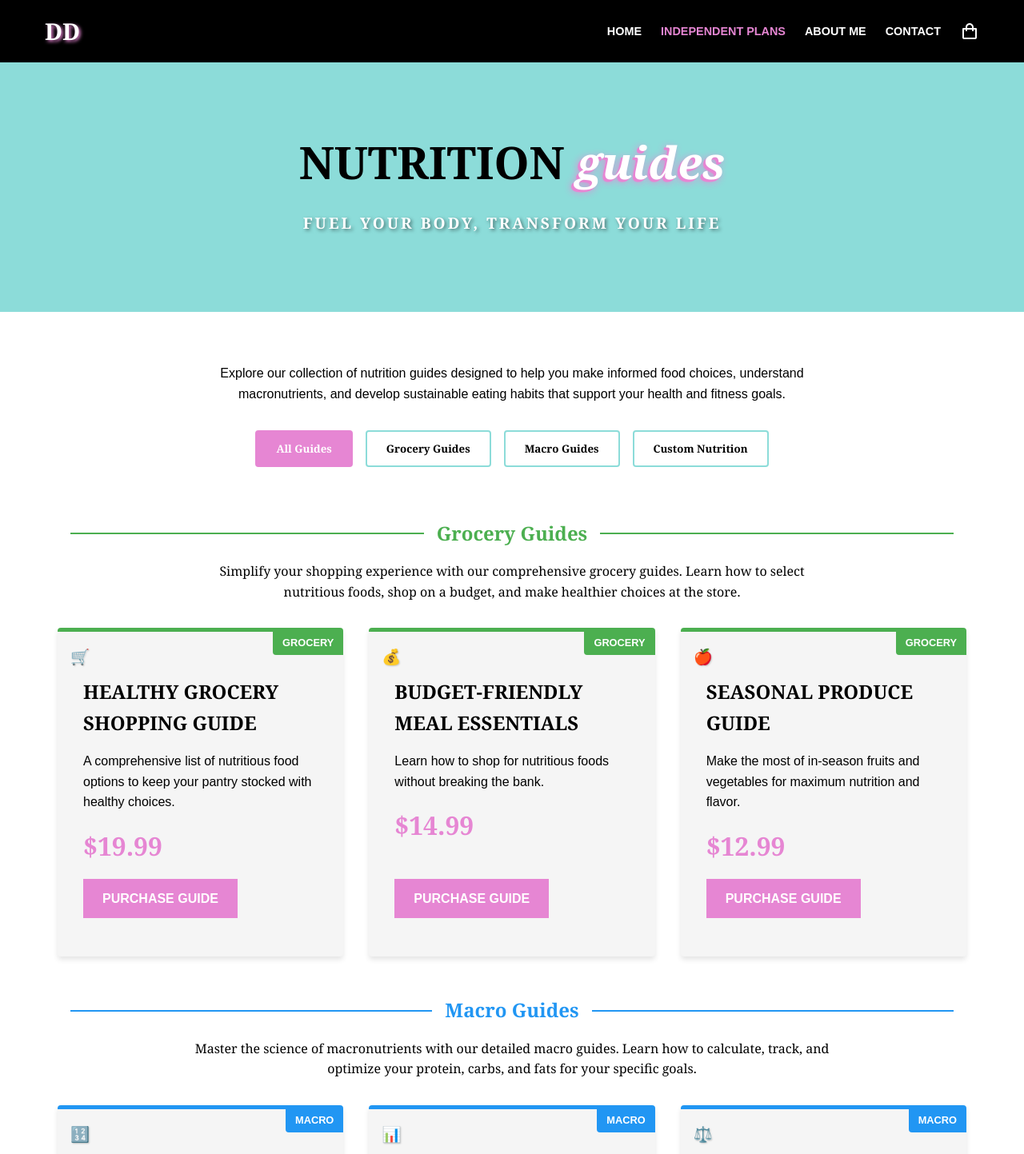
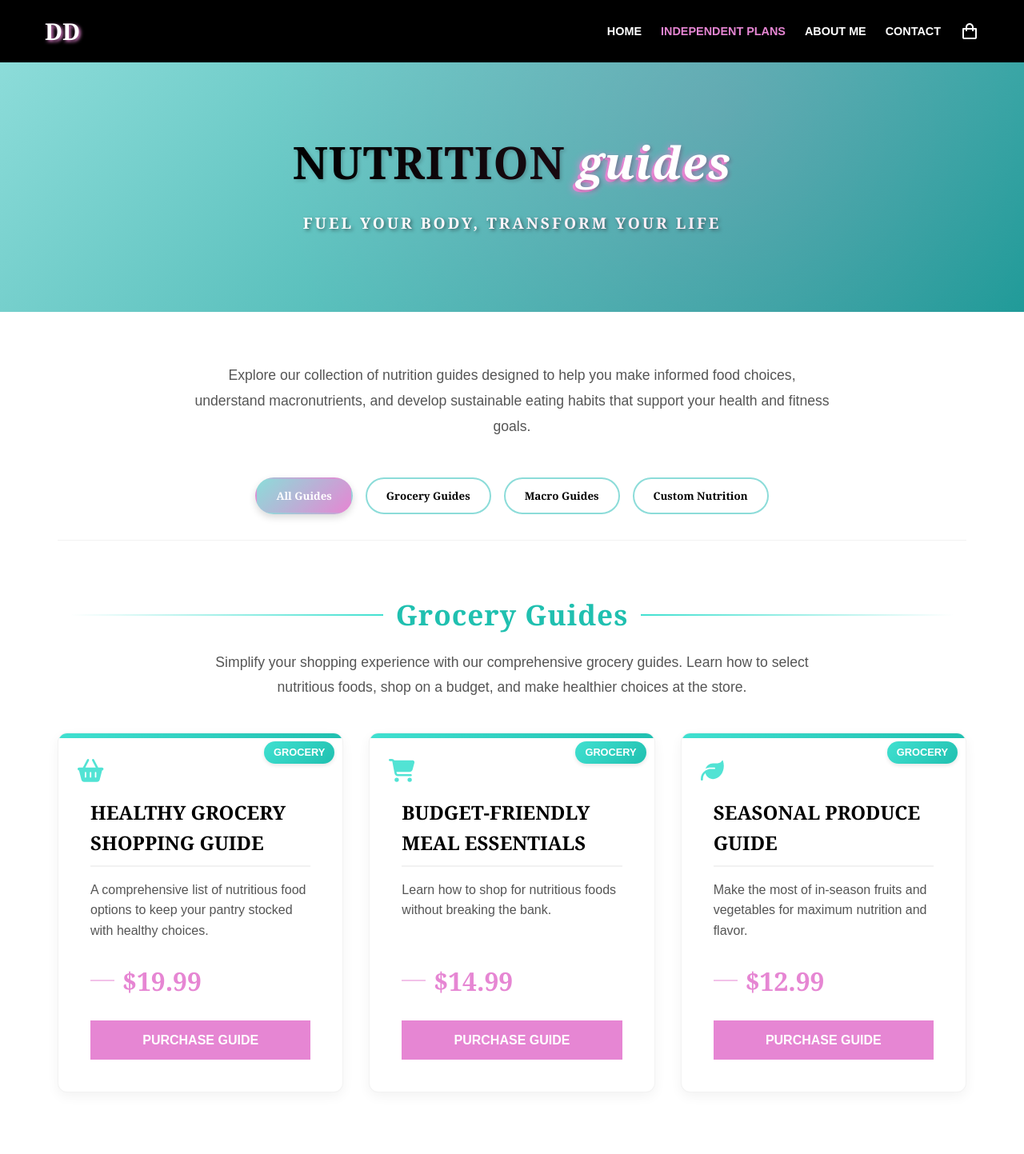
Before and after one commit to jc-able/danis-discipline, a React (Create React App) app in the folder client/: page /plans in a window 1280 px wide. Shown: the top 1443 px of the page at 80% size. Built offline with nearby package versions, Linux system fonts and the light colour scheme; no server answers; the database is empty; a web font is replaced by a local one.

Commit message:
Modernize PlansPage design with Font Awesome icons and improved aesthetics

```diff
--- a/client/src/pages/PlansPage.js
+++ b/client/src/pages/PlansPage.js
@@ -4,6 +4,14 @@ import Section from '../components/Section';
 import Button from '../components/Button';
 import { getIndependentPlans, subscribeToNewsletter } from '../services/supabaseClient';
 import { useForm } from 'react-hook-form';
+// Import Font Awesome components
+import { FontAwesomeIcon } from '@fortawesome/react-fontawesome';
+import {
+  faShoppingBasket, faShoppingCart, faStore,
+  faCalculator, faChartPie, faChartLine,
+  faUtensils, faAppleAlt, faCarrot,
+  faLeaf, faDumbbell, faCocktail
+} from '@fortawesome/free-solid-svg-icons';
 
 // Create a component for white text with pink shadow
 const TealPinkEffect = styled.span`
@@ -29,12 +37,23 @@ const TealPinkEffect = styled.span`
 `;
 
 const HeaderSection = styled.div`
-  background-color: var(--teal);
+  background: linear-gradient(135deg, var(--teal) 0%, #1a9c98 100%);
   color: var(--black);
   padding: 5rem 0;
   text-align: center;
   position: relative;
   overflow: hidden;
+
+  &::before {
+    content: '';
+    position: absolute;
+    top: 0;
+    left: 0;
+    right: 0;
+    bottom: 0;
+    background: radial-gradient(circle at 70% 20%, rgba(255, 105, 180, 0.15) 0%, transparent 60%);
+    pointer-events: none;
+  }
 `;
 
 const HeaderTitle = styled.h1`
@@ -42,6 +61,8 @@ const HeaderTitle = styled.h1`
   margin-bottom: 1rem;
   font-family: 'Georgia', serif;
   font-weight: 700;
+  letter-spacing: 1px;
+  text-shadow: 2px 2px 4px rgba(0, 0, 0, 0.2);
 
   @media (max-width: 768px) {
     font-size: 2.5rem;
@@ -67,6 +88,13 @@ const CategoryNav = styled.div`
   justify-content: center;
   margin: 2rem 0;
   flex-wrap: wrap;
+  position: sticky;
+  top: 0;
+  z-index: 100;
+  background-color: rgba(255, 255, 255, 0.95);
+  padding: 1rem 0;
+  border-bottom: 1px solid rgba(0, 0, 0, 0.05);
+  backdrop-filter: blur(5px);
 
   @media (max-width: 768px) {
     flex-direction: column;
@@ -75,20 +103,24 @@ const CategoryNav = styled.div`
 `;
 
 const CategoryButton = styled.button`
-  background: ${props => props.active ? 'var(--pink)' : 'transparent'};
+  background: ${props => props.active ? 'linear-gradient(135deg, var(--teal) 0%, var(--pink) 100%)' : 'transparent'};
   color: ${props => props.active ? 'white' : 'var(--black)'};
-  border: 2px solid ${props => props.active ? 'var(--pink)' : 'var(--teal)'};
+  border: 2px solid ${props => props.active ? 'transparent' : 'var(--teal)'};
   padding: 0.75rem 1.5rem;
   margin: 0 0.5rem 1rem;
-  border-radius: 4px;
+  border-radius: 50px;
   font-family: 'Georgia', serif;
   font-weight: 600;
   cursor: pointer;
   transition: all 0.3s ease;
+  box-shadow: ${props => props.active ? '0 4px 10px rgba(0, 0, 0, 0.15)' : 'none'};
 
   &:hover {
-    background: ${props => props.active ? 'var(--pink)' : 'var(--teal)'};
-    color: white;
+    background: ${props => props.active
+      ? 'linear-gradient(135deg, var(--teal) 0%, var(--pink) 100%)'
+      : 'linear-gradient(135deg, rgba(0, 173, 168, 0.1) 0%, rgba(255, 105, 180, 0.1) 100%)'};
+    transform: translateY(-2px);
+    box-shadow: 0 4px 10px rgba(0, 0, 0, 0.1);
   }
 
   @media (max-width: 768px) {
@@ -116,64 +148,112 @@ const PlansGrid = styled.div`
 `;
 
 const PlanCard = styled.div`
-  padding: 2rem;
-  border-radius: 4px;
-  background-color: var(--light-gray);
+  padding: 2.5rem;
+  border-radius: 12px;
+  background-color: var(--white);
   display: flex;
   flex-direction: column;
   position: relative;
-  transition: transform 0.3s ease;
-  box-shadow: 0 4px 6px rgba(0, 0, 0, 0.1);
-  border-top: 5px solid ${props =>
-    props.category === 'grocery' ? '#4CAF50' :
-    props.category === 'macro' ? '#2196F3' :
-    props.category === 'nutrition' ? '#FF9800' : 'var(--pink)'};
+  transition: all 0.3s ease;
+  box-shadow: 0 5px 15px rgba(0, 0, 0, 0.05);
+  border: 1px solid rgba(0, 0, 0, 0.05);
+  overflow: hidden;
+
+  &::before {
+    content: '';
+    position: absolute;
+    top: 0;
+    left: 0;
+    right: 0;
+    height: 6px;
+    background: ${props =>
+      props.category === 'grocery'
+        ? 'linear-gradient(135deg, #40E0D0 0%, #20C0B0 100%)'
+        : props.category === 'macro'
+        ? 'linear-gradient(135deg, #FF69B4 0%, #FF1493 100%)'
+        : 'linear-gradient(135deg, #9370DB 0%, #8A2BE2 100%)'};
+  }
 
   &:hover {
     transform: translateY(-10px);
+    box-shadow: 0 15px 30px rgba(0, 0, 0, 0.1);
   }
 `;
 
 const CategoryLabel = styled.div`
   position: absolute;
-  top: 0;
-  right: 0;
-  background-color: ${props =>
-    props.category === 'grocery' ? '#4CAF50' :
-    props.category === 'macro' ? '#2196F3' :
-    props.category === 'nutrition' ? '#FF9800' : 'var(--pink)'};
+  top: 10px;
+  right: 10px;
+  background: ${props =>
+    props.category === 'grocery'
+      ? 'linear-gradient(135deg, #40E0D0 0%, #20C0B0 100%)'
+      : props.category === 'macro'
+      ? 'linear-gradient(135deg, #FF69B4 0%, #FF1493 100%)'
+      : 'linear-gradient(135deg, #9370DB 0%, #8A2BE2 100%)'};
   color: white;
   padding: 0.25rem 0.75rem;
   font-size: 0.8rem;
-  border-radius: 0 0 0 4px;
+  border-radius: 50px;
   font-weight: bold;
   text-transform: uppercase;
+  box-shadow: 0 2px 5px rgba(0, 0, 0, 0.1);
 `;
 
-const PlanNumber = styled.div`
+const IconWrapper = styled.div`
   position: absolute;
-  top: 1rem;
-  left: 1rem;
-  font-size: 1.2rem;
-  font-weight: bold;
-  color: var(--pink);
-  font-family: 'Georgia', serif;
-  text-shadow: 1px 1px 2px rgba(0, 0, 0, 0.2);
+  top: 1.5rem;
+  left: 1.5rem;
+  font-size: 1.8rem;
+  color: ${props =>
+    props.category === 'grocery'
+      ? '#40E0D0'
+      : props.category === 'macro'
+      ? '#FF69B4'
+      : '#9370DB'};
+  opacity: 0.9;
+  transition: all 0.3s ease;
+
+  ${PlanCard}:hover & {
+    transform: scale(1.1);
+  }
 `;
 
 const PlanTitle = styled.h3`
   font-size: 1.5rem;
-  margin: 1.5rem 0 1rem;
+  margin: 2.5rem 0 1rem;
   font-family: 'Georgia', serif;
   font-weight: 600;
+  color: var(--black);
+  padding-bottom: 0.5rem;
+  border-bottom: 2px solid rgba(0, 0, 0, 0.05);
+`;
+
+const PlanDescription = styled.p`
+  color: #555;
+  font-family: 'Arial', sans-serif;
+  line-height: 1.6;
+  margin-bottom: 1.5rem;
+  flex-grow: 1;
 `;
 
 const PlanPrice = styled.div`
   font-size: 2rem;
-  margin-bottom: 1rem;
+  margin-bottom: 1.5rem;
   font-weight: bold;
   color: var(--pink);
   font-family: 'Georgia', serif;
+  display: flex;
+  align-items: center;
+
+  &::before {
+    content: '';
+    display: block;
+    width: 30px;
+    height: 2px;
+    background-color: var(--pink);
+    margin-right: 10px;
+    opacity: 0.5;
+  }
 `;
 
 const SectionTitle = styled.h2`
@@ -182,34 +262,50 @@ const SectionTitle = styled.h2`
   color: var(--black);
   margin-bottom: 1.5rem;
   text-align: center;
+  font-size: 2.2rem;
+  letter-spacing: 1px;
 `;
 
 const CategoryTitle = styled.h2`
   font-family: 'Georgia', serif;
   font-weight: 600;
   color: ${props =>
-    props.category === 'grocery' ? '#4CAF50' :
-    props.category === 'macro' ? '#2196F3' :
-    props.category === 'nutrition' ? '#FF9800' : 'var(--black)'};
-  margin: 3rem 0 1rem;
+    props.category === 'grocery' ? '#20C0B0' :
+    props.category === 'macro' ? '#FF1493' :
+    props.category === 'nutrition' ? '#8A2BE2' : 'var(--black)'};
+  margin: 4rem 0 1rem;
   text-align: center;
   display: flex;
   align-items: center;
   justify-content: center;
+  font-size: 2.2rem;
+  letter-spacing: 1px;
 
   &::before, &::after {
     content: '';
     flex: 1;
-    border-bottom: 2px solid ${props =>
-      props.category === 'grocery' ? '#4CAF50' :
-      props.category === 'macro' ? '#2196F3' :
-      props.category === 'nutrition' ? '#FF9800' : 'var(--pink)'};
+    height: 2px;
+    background: ${props =>
+      props.category === 'grocery'
+        ? 'linear-gradient(to right, transparent, #40E0D0)'
+        : props.category === 'macro'
+        ? 'linear-gradient(to right, transparent, #FF69B4)'
+        : 'linear-gradient(to right, transparent, #9370DB)'};
     margin: 0 1rem;
+  }
+
+  &::after {
+    background: ${props =>
+      props.category === 'grocery'
+        ? 'linear-gradient(to left, transparent, #40E0D0)'
+        : props.category === 'macro'
+        ? 'linear-gradient(to left, transparent, #FF69B4)'
+        : 'linear-gradient(to left, transparent, #9370DB)'};
   }
 
   @media (max-width: 768px) {
     &::before, &::after {
-      display: none;
+      width: 30px;
     }
   }
 `;
@@ -217,45 +313,95 @@ const CategoryTitle = styled.h2`
 const CategoryDescription = styled.p`
   text-align: center;
   max-width: 800px;
-  margin: 0 auto 2rem;
-  font-family: 'Georgia', serif;
+  margin: 0 auto 2.5rem;
+  font-family: 'Arial', sans-serif;
+  line-height: 1.8;
+  color: #555;
+  font-size: 1.1rem;
 `;
 
 const EmptyCategory = styled.div`
   text-align: center;
-  padding: 3rem;
-  background-color: #f9f9f9;
-  border-radius: 8px;
+  padding: 4rem 2rem;
+  background: linear-gradient(135deg, #f9f9f9 0%, #f3f3f3 100%);
+  border-radius: 12px;
   margin: 2rem 0;
+  border: 1px dashed #ddd;
+
+  h3 {
+    font-family: 'Georgia', serif;
+    margin-bottom: 1rem;
+    color: var(--teal);
+  }
+
+  p {
+    color: #666;
+    font-family: 'Arial', sans-serif;
+  }
 `;
 
 const SubscriptionForm = styled.form`
   max-width: 500px;
   margin: 0 auto;
-  padding: 2rem;
+  padding: 2.5rem;
   background-color: var(--white);
-  border-radius: 8px;
-  box-shadow: 0 4px 6px rgba(0, 0, 0, 0.1);
+  border-radius: 12px;
+  box-shadow: 0 10px 30px rgba(0, 0, 0, 0.1);
 `;
 
 const SubscriptionInput = styled.input`
   width: 100%;
-  padding: 0.75rem;
-  margin-bottom: 1rem;
-  border: 1px solid #ddd;
-  border-radius: 4px;
+  padding: 0.9rem 1rem;
+  margin-bottom: 1.2rem;
+  border: 1px solid rgba(0, 0, 0, 0.1);
+  border-radius: 50px;
   font-family: 'Arial', sans-serif;
+  font-size: 1rem;
+  transition: all 0.3s ease;
+
+  &:focus {
+    outline: none;
+    border-color: var(--teal);
+    box-shadow: 0 0 0 3px rgba(0, 173, 168, 0.2);
+  }
+
+  &::placeholder {
+    color: #aaa;
+  }
 `;
 
 const FormMessage = styled.div`
   margin-top: 1rem;
-  padding: 0.5rem;
+  padding: 0.8rem;
   text-align: center;
-  border-radius: 4px;
+  border-radius: 8px;
   color: ${props => props.error ? '#e74c3c' : '#2ecc71'};
   background-color: ${props => props.error ? '#fadbd8' : '#d5f5e3'};
   font-family: 'Arial', sans-serif;
+  animation: fadeIn 0.5s ease;
+
+  @keyframes fadeIn {
+    from { opacity: 0; transform: translateY(-10px); }
+    to { opacity: 1; transform: translateY(0); }
+  }
 `;
+
+// Helper function to get appropriate icon for each plan
+const getCategoryIcon = (category, title) => {
+  if (category === 'grocery') {
+    if (title.toLowerCase().includes('budget')) return faShoppingCart;
+    if (title.toLowerCase().includes('seasonal')) return faLeaf;
+    return faShoppingBasket;
+  } else if (category === 'macro') {
+    if (title.toLowerCase().includes('tracking')) return faChartLine;
+    if (title.toLowerCase().includes('cycling')) return faDumbbell;
+    return faCalculator;
+  } else { // nutrition
+    if (title.toLowerCase().includes('restaurant')) return faUtensils;
+    if (title.toLowerCase().includes('busy')) return faCocktail;
+    return faAppleAlt;
+  }
+};
 
 const PlansPage = () => {
   const [plans, setPlans] = useState([]);
@@ -288,19 +434,19 @@ const PlansPage = () => {
   // Fallback plans organized by category
   const fallbackPlans = [
     // Grocery Guides
-    { id: 1, title: "HEALTHY GROCERY SHOPPING GUIDE", category: "grocery", price: 19.99, description: "A comprehensive list of nutritious food options to keep your pantry stocked with healthy choices.", order: 1, icon: "🛒" },
-    { id: 2, title: "BUDGET-FRIENDLY MEAL ESSENTIALS", category: "grocery", price: 14.99, description: "Learn how to shop for nutritious foods without breaking the bank.", order: 2, icon: "💰" },
-    { id: 3, title: "SEASONAL PRODUCE GUIDE", category: "grocery", price: 12.99, description: "Make the most of in-season fruits and vegetables for maximum nutrition and flavor.", order: 3, icon: "🍎" },
+    { id: 1, title: "HEALTHY GROCERY SHOPPING GUIDE", category: "grocery", price: 19.99, description: "A comprehensive list of nutritious food options to keep your pantry stocked with healthy choices.", order: 1 },
+    { id: 2, title: "BUDGET-FRIENDLY MEAL ESSENTIALS", category: "grocery", price: 14.99, description: "Learn how to shop for nutritious foods without breaking the bank.", order: 2 },
+    { id: 3, title: "SEASONAL PRODUCE GUIDE", category: "grocery", price: 12.99, description: "Make the most of in-season fruits and vegetables for maximum nutrition and flavor.", order: 3 },
 
     // Macro Guides
-    { id: 4, title: "MACRO CALCULATION BASICS", category: "macro", price: 24.99, description: "Learn how to calculate your ideal macronutrients for your specific goals.", order: 4, icon: "🔢" },
-    { id: 5, title: "CUSTOM MACRO TRACKING GUIDE", category: "macro", price: 29.99, description: "Personalized macro recommendations with tracking templates and tools.", order: 5, icon: "📊" },
-    { id: 6, title: "MACRO CYCLING FOR WEIGHT LOSS", category: "macro", price: 34.99, description: "Advanced techniques for breaking through plateaus with strategic macro cycling.", order: 6, icon: "⚖️" },
+    { id: 4, title: "MACRO CALCULATION BASICS", category: "macro", price: 24.99, description: "Learn how to calculate your ideal macronutrients for your specific goals.", order: 4 },
+    { id: 5, title: "CUSTOM MACRO TRACKING GUIDE", category: "macro", price: 29.99, description: "Personalized macro recommendations with tracking templates and tools.", order: 5 },
+    { id: 6, title: "MACRO CYCLING FOR WEIGHT LOSS", category: "macro", price: 34.99, description: "Advanced techniques for breaking through plateaus with strategic macro cycling.", order: 6 },
 
     // Custom Nutrition Plans
-    { id: 7, title: "PERSONALIZED NUTRITION ASSESSMENT", category: "nutrition", price: 49.99, description: "Custom nutrition evaluation with personalized recommendations for your goals.", order: 7, icon: "📋" },
-    { id: 8, title: "RESTAURANT DINING GUIDE", category: "nutrition", price: 19.99, description: "How to make healthy choices when eating out at various types of restaurants.", order: 8, icon: "🍽️" },
-    { id: 9, title: "NUTRITION PLAN FOR BUSY LIFESTYLES", category: "nutrition", price: 39.99, description: "Quick and easy nutrition strategies for those with hectic schedules.", order: 9, icon: "⏱️" }
+    { id: 7, title: "PERSONALIZED NUTRITION ASSESSMENT", category: "nutrition", price: 49.99, description: "Custom nutrition evaluation with personalized recommendations for your goals.", order: 7 },
+    { id: 8, title: "RESTAURANT DINING GUIDE", category: "nutrition", price: 19.99, description: "How to make healthy choices when eating out at various types of restaurants.", order: 8 },
+    { id: 9, title: "NUTRITION PLAN FOR BUSY LIFESTYLES", category: "nutrition", price: 39.99, description: "Quick and easy nutrition strategies for those with hectic schedules.", order: 9 }
   ];
 
   // Function to categorize plans from API (temporary until backend is updated)
@@ -338,11 +484,11 @@ const PlansPage = () => {
     setActiveCategory(category);
 
     if (category === 'grocery' && groceryRef.current) {
-      groceryRef.current.scrollIntoView({ behavior: 'smooth' });
+      groceryRef.current.scrollIntoView({ behavior: 'smooth', block: 'start' });
     } else if (category === 'macro' && macroRef.current) {
-      macroRef.current.scrollIntoView({ behavior: 'smooth' });
+      macroRef.current.scrollIntoView({ behavior: 'smooth', block: 'start' });
     } else if (category === 'nutrition' && nutritionRef.current) {
-      nutritionRef.current.scrollIntoView({ behavior: 'smooth' });
+      nutritionRef.current.scrollIntoView({ behavior: 'smooth', block: 'start' });
     }
   };
 
@@ -374,7 +520,14 @@ const PlansPage = () => {
 
       <Section>
         <div className="container">
-          <p style={{ textAlign: 'center', maxWidth: '800px', margin: '0 auto 2rem' }}>
+          <p style={{
+            textAlign: 'center',
+            maxWidth: '800px',
+            margin: '0 auto 2rem',
+            fontSize: '1.1rem',
+            lineHeight: '1.8',
+            color: '#555'
+          }}>
             Explore our collection of nutrition guides designed to help you make informed food choices,
             understand macronutrients, and develop sustainable eating habits that support your health and fitness goals.
           </p>
@@ -407,7 +560,9 @@ const PlansPage = () => {
           </CategoryNav>
 
           {loading ? (
-            <p style={{ textAlign: 'center' }}>Loading guides...</p>
+            <div style={{ textAlign: 'center', padding: '3rem' }}>
+              <p style={{ fontSize: '1.1rem', color: '#555' }}>Loading guides...</p>
+            </div>
           ) : (
             <>
               {/* Grocery Guides Section */}
@@ -420,14 +575,17 @@ const PlansPage = () => {
 
                 {groceryPlans.length > 0 ? (
                   <PlansGrid>
-                    {groceryPlans.map((plan, index) => (
+                    {groceryPlans.map((plan) => (
                       <PlanCard key={plan.id} category="grocery">
                         <CategoryLabel category="grocery">Grocery</CategoryLabel>
-                        <PlanNumber>{plan.icon || '🛒'}</PlanNumber>
+                        <IconWrapper category="grocery">
+                          <FontAwesomeIcon icon={getCategoryIcon('grocery', plan.title)} />
+                        </IconWrapper>
                         <PlanTitle>{plan.title}</PlanTitle>
-                        <p>{plan.description || "A comprehensive grocery guide to help you make healthier food choices."}</p>
+                        <PlanDescription>
+                          {plan.description || "A comprehensive grocery guide to help you make healthier food choices."}
+                        </PlanDescription>
                         <PlanPrice>${plan.price || 19.99}</PlanPrice>
-                        <p style={{ marginTop: 'auto' }}>
                         <Button
                           to={`/checkout?plan=${plan.id}`}
                           variant="primary"
@@ -435,7 +593,6 @@ const PlansPage = () => {
                         >
                           Purchase Guide
                         </Button>
-                        </p>
                       </PlanCard>
                     ))}
                   </PlansGrid>
@@ -457,14 +614,17 @@ const PlansPage = () => {
 
                 {macroPlans.length > 0 ? (
                   <PlansGrid>
-                    {macroPlans.map((plan, index) => (
+                    {macroPlans.map((plan) => (
                       <PlanCard key={plan.id} category="macro">
                         <CategoryLabel category="macro">Macro</CategoryLabel>
-                        <PlanNumber>{plan.icon || '📊'}</PlanNumber>
+                        <IconWrapper category="macro">
+                          <FontAwesomeIcon icon={getCategoryIcon('macro', plan.title)} />
+                        </IconWrapper>
                         <PlanTitle>{plan.title}</PlanTitle>
-                        <p>{plan.description || "Learn how to track and optimize your macronutrients for your specific fitness and health goals."}</p>
+                        <PlanDescription>
+                          {plan.description || "Learn how to track and optimize your macronutrients for your specific fitness and health goals."}
+                        </PlanDescription>
                         <PlanPrice>${plan.price || 24.99}</PlanPrice>
-                        <p style={{ marginTop: 'auto' }}>
                         <Button
                           to={`/checkout?plan=${plan.id}`}
                           variant="primary"
@@ -472,7 +632,6 @@ const PlansPage = () => {
                         >
                           Purchase Guide
                         </Button>
-                        </p>
                       </PlanCard>
                     ))}
                   </PlansGrid>
@@ -494,14 +653,17 @@ const PlansPage = () => {
 
                 {nutritionPlans.length > 0 ? (
                   <PlansGrid>
-                    {nutritionPlans.map((plan, index) => (
+                    {nutritionPlans.map((plan) => (
                       <PlanCard key={plan.id} category="nutrition">
                         <CategoryLabel category="nutrition">Nutrition</CategoryLabel>
-                        <PlanNumber>{plan.icon || '🥗'}</PlanNumber>
+                        <IconWrapper category="nutrition">
+                          <FontAwesomeIcon icon={getCategoryIcon('nutrition', plan.title)} />
+                        </IconWrapper>
                         <PlanTitle>{plan.title}</PlanTitle>
-                        <p>{plan.description || "Personalized nutrition strategies that fit your lifestyle and dietary preferences."}</p>
+                        <PlanDescription>
+                          {plan.description || "Personalized nutrition strategies that fit your lifestyle and dietary preferences."}
+                        </PlanDescription>
                         <PlanPrice>${plan.price || 39.99}</PlanPrice>
-                        <p style={{ marginTop: 'auto' }}>
                         <Button
                           to={`/checkout?plan=${plan.id}`}
                           variant="primary"
@@ -509,7 +671,6 @@ const PlansPage = () => {
                         >
                           Purchase Plan
                         </Button>
-                        </p>
                       </PlanCard>
                     ))}
                   </PlansGrid>
@@ -525,10 +686,17 @@ const PlansPage = () => {
         </div>
       </Section>
 
-      <Section backgroundColor="var(--teal)">
+      <Section backgroundColor="linear-gradient(135deg, var(--teal) 0%, #1a9c98 100%)">
         <div className="container">
-          <SectionTitle>Subscribe for Nutrition Tips</SectionTitle>
-          <p style={{ textAlign: 'center', maxWidth: '600px', margin: '0 auto 2rem', color: 'white' }}>
+          <SectionTitle style={{ color: 'white' }}>Subscribe for Nutrition Tips</SectionTitle>
+          <p style={{
+            textAlign: 'center',
+            maxWidth: '600px',
+            margin: '0 auto 2rem',
+            color: 'white',
+            lineHeight: '1.8',
+            fontSize: '1.1rem'
+          }}>
             Join our newsletter to receive free nutrition tips, healthy recipes, and exclusive discounts on our guides.
           </p>
 
@@ -538,7 +706,7 @@ const PlansPage = () => {
               placeholder="Your Name"
               {...register('name', { required: true })}
             />
-            {errors.name && <span style={{ color: 'red' }}>Name is required</span>}
+            {errors.name && <span style={{ color: 'red', marginBottom: '1rem', display: 'block' }}>Name is required</span>}
 
             <SubscriptionInput
               type="email"
@@ -548,10 +716,23 @@ const PlansPage = () => {
                 pattern: /^\S+@\S+$/i
               })}
             />
-            {errors.email?.type === 'required' && <span style={{ color: 'red' }}>Email is required</span>}
-            {errors.email?.type === 'pattern' && <span style={{ color: 'red' }}>Please enter a valid email</span>}
+            {errors.email?.type === 'required' && <span style={{ color: 'red', marginBottom: '1rem', display: 'block' }}>Email is required</span>}
+            {errors.email?.type === 'pattern' && <span style={{ color: 'red', marginBottom: '1rem', display: 'block' }}>Please enter a valid email</span>}
 
-            <Button type="submit" variant="primary" fullWidth disabled={submitSuccess}>
+            <Button
+              type="submit"
+              variant="primary"
+              fullWidth
+              disabled={submitSuccess}
+              style={{
+                borderRadius: '50px',
+                padding: '0.9rem',
+                fontSize: '1.1rem',
+                fontWeight: 'bold',
+                boxShadow: '0 5px 15px rgba(0, 0, 0, 0.1)',
+                transition: 'all 0.3s ease'
+              }}
+            >
               {submitSuccess ? 'Subscribed!' : 'Subscribe Now'}
             </Button>
 
```
Lines whose indentation alone changed are shown as unchanged.
